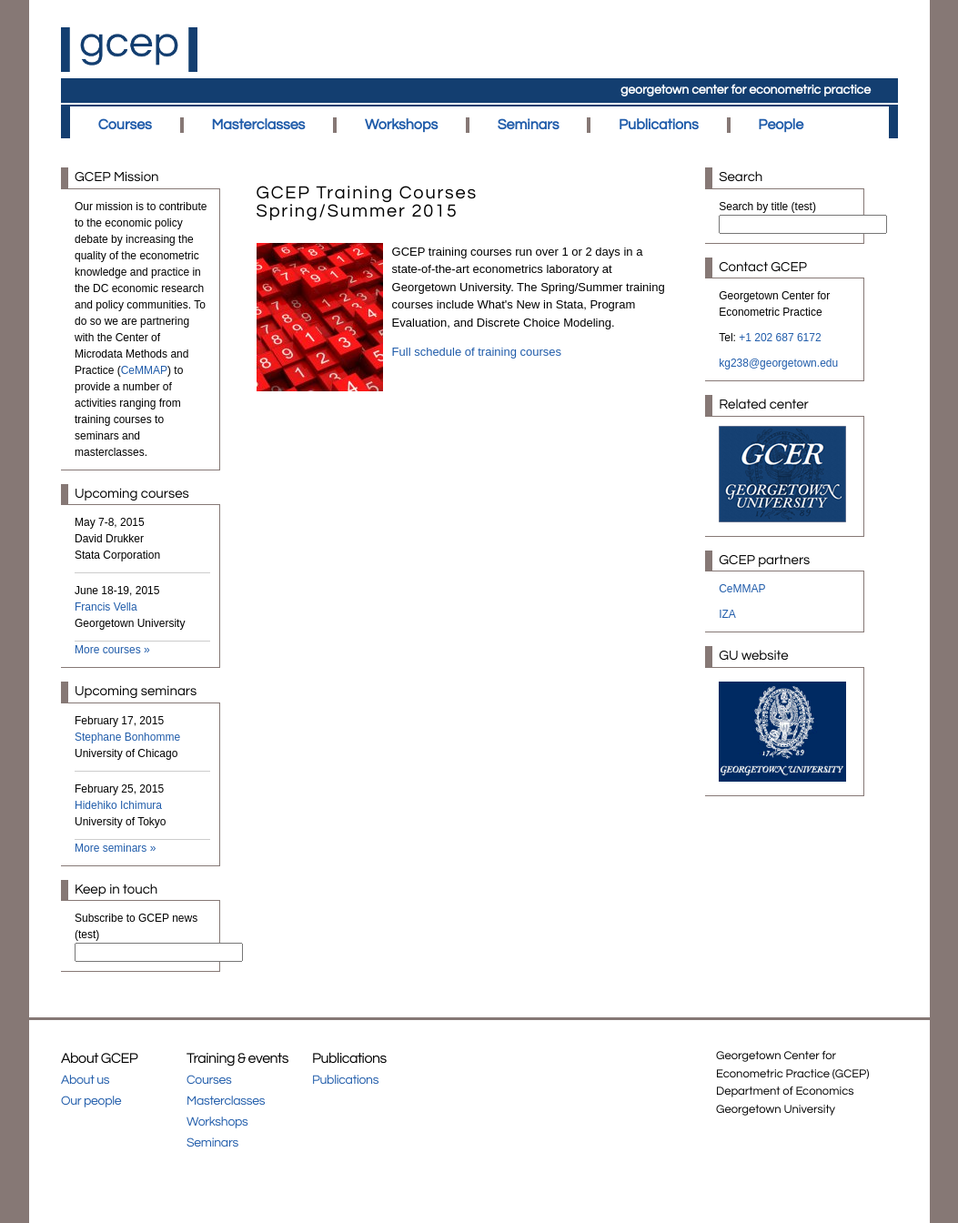
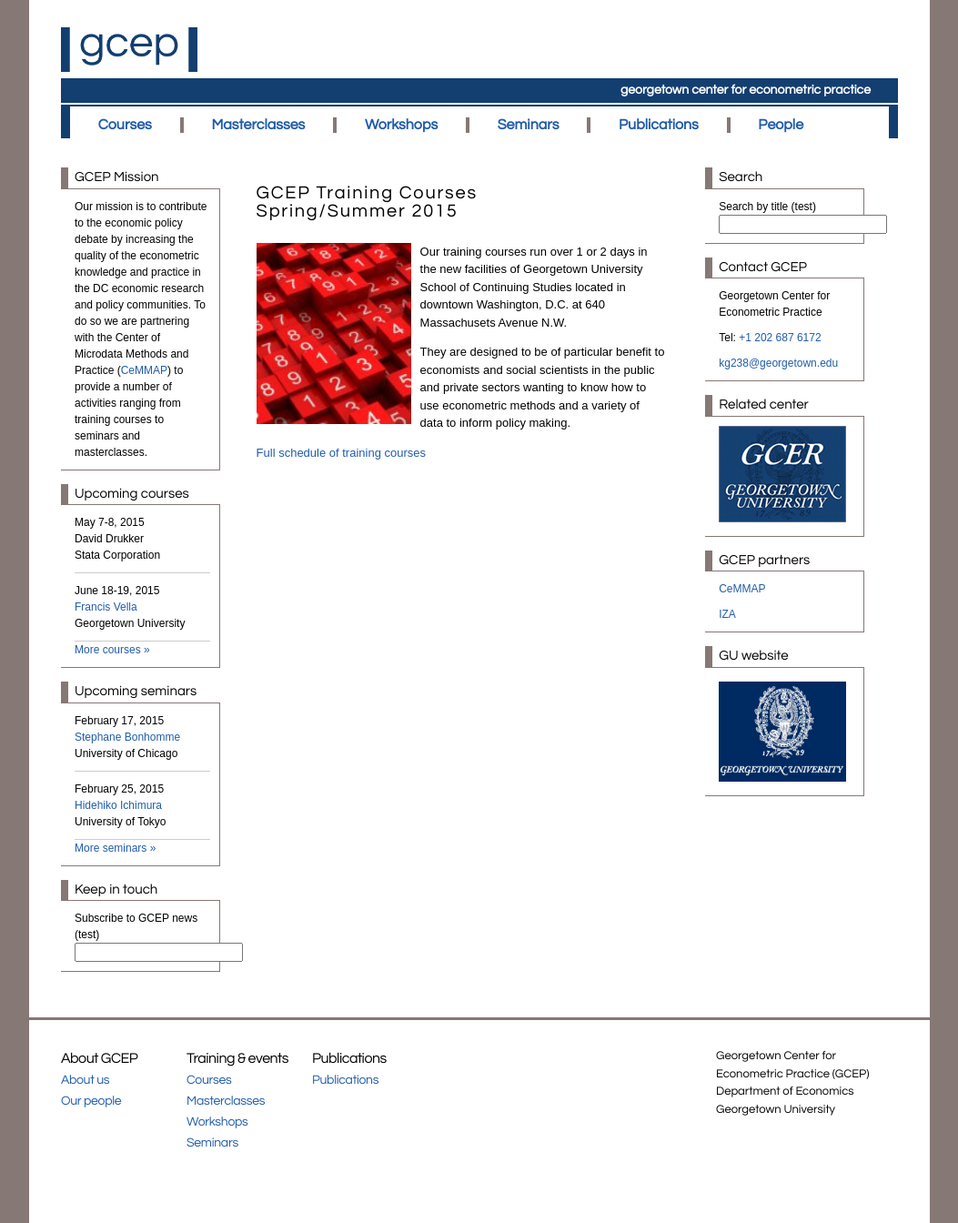
Before and after one commit to georgetown-econ/gcep, a Jekyll site: the page built from index.html, in a window 1280 px wide. Shown: the whole page at 91% size, without its empty margins (113-1166 px from the left). Built offline with Jekyll 4.4.1, drawn with Linux system fonts in a browser that asks for light colours; the list of posts is cut into pages by our own code.

Commit message:
change text on homepage to that of courses

```diff
--- a/index.html
+++ b/index.html
@@ -10,8 +10,9 @@
       <h1 class="main-page-title">GCEP Training Courses</br>
       Spring/Summer 2015</h1>
 
-    <img style="float:left;margin-right:10px" src="./assets/images/hero.jpg">
-    <p>GCEP training courses run over 1 or 2 days in a state-of-the-art econometrics laboratory at Georgetown University. The Spring/Summer training courses include What's New in Stata, Program Evaluation, and Discrete Choice Modeling.</p>
+    <img style="float:left; width: 170px; margin-right:10px" src="./assets/images/hero.jpg">
+      <p>Our training courses run over 1 or 2 days in the new facilities of Georgetown University School of Continuing Studies located in downtown Washington, D.C. at 640 Massachusets Avenue N.W. </p>
+      <p>They are designed to be of particular benefit to economists and social scientists in the public and private sectors wanting to know how to use econometric methods and a variety of data to inform policy making.</p>
 
     </p><a href="/courses">Full schedule of training courses</a></p>
 
```
